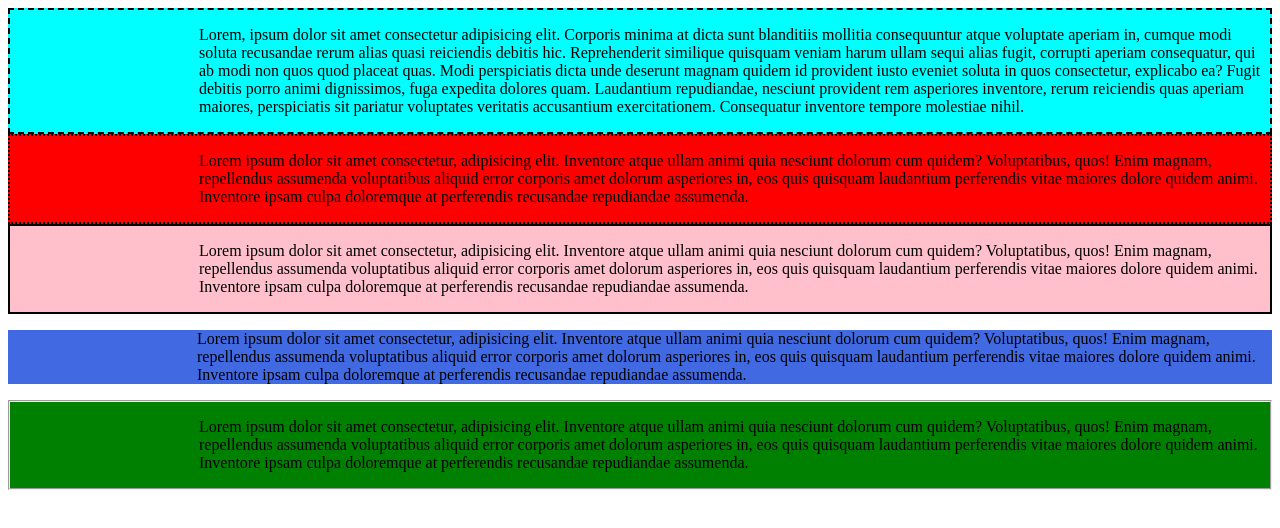
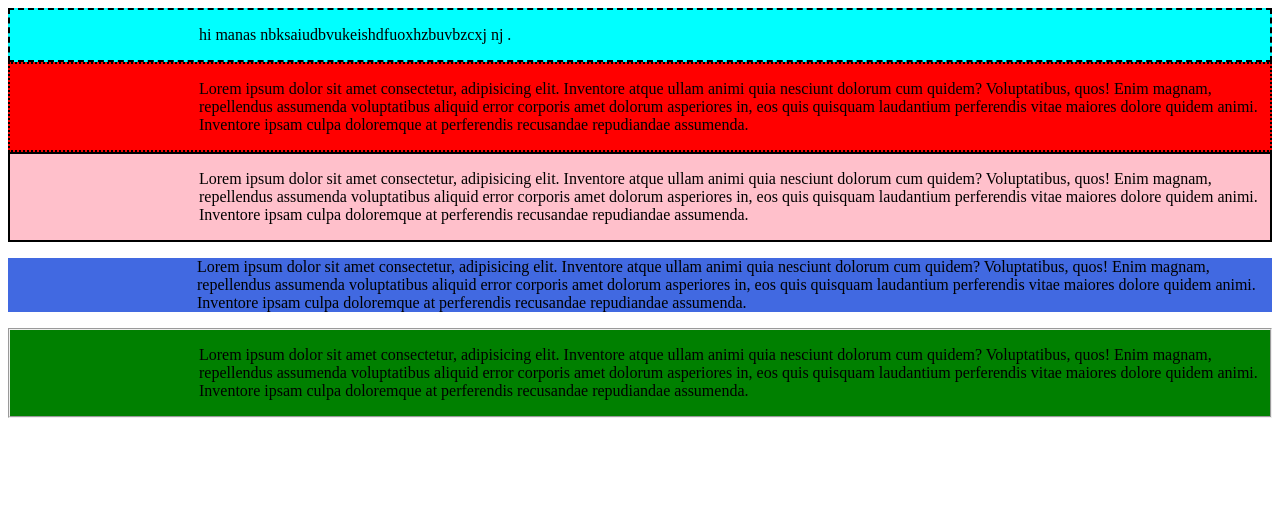
Before and after one commit to ManaS066/WeatherWEB, a plain HTML site: page fwt.html in a window 1280 px wide. Drawn offline with Linux system fonts and the light colour scheme.

Commit message:
Update fwt.html

```diff
--- a/fwt.html
+++ b/fwt.html
@@ -38,14 +38,7 @@
 
 <body>
     <div id="a">
-        <p>Lorem, ipsum dolor sit amet consectetur adipisicing elit. Corporis minima at dicta sunt blanditiis mollitia
-            consequuntur atque voluptate aperiam in, cumque modi soluta recusandae rerum alias quasi reiciendis debitis
-            hic. Reprehenderit similique quisquam veniam harum ullam sequi alias fugit, corrupti aperiam consequatur,
-            qui ab modi non quos quod placeat quas. Modi perspiciatis dicta unde deserunt magnam quidem id provident
-            iusto eveniet soluta in quos consectetur, explicabo ea? Fugit debitis porro animi dignissimos, fuga expedita
-            dolores quam. Laudantium repudiandae, nesciunt provident rem asperiores inventore, rerum reiciendis quas
-            aperiam maiores, perspiciatis sit pariatur voluptates veritatis accusantium exercitationem. Consequatur
-            inventore tempore molestiae nihil.</p>
+        <p>  hi manas nbksaiudbvukeishdfuoxhzbuvbzcxj nj .</p>
     </div>
     <div id="b">
         <p>Lorem ipsum dolor sit amet consectetur, adipisicing elit. Inventore atque ullam animi quia nesciunt dolorum
```
